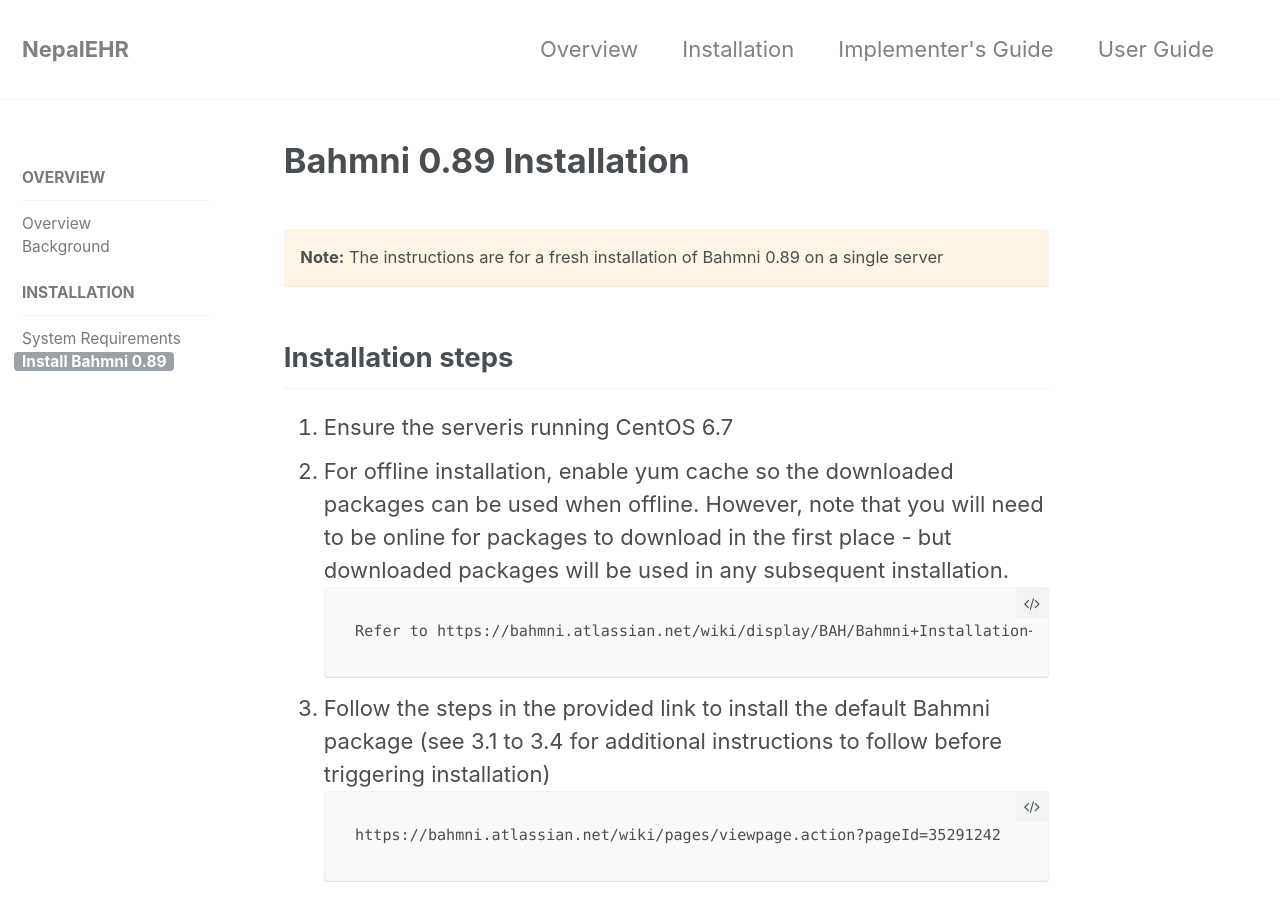
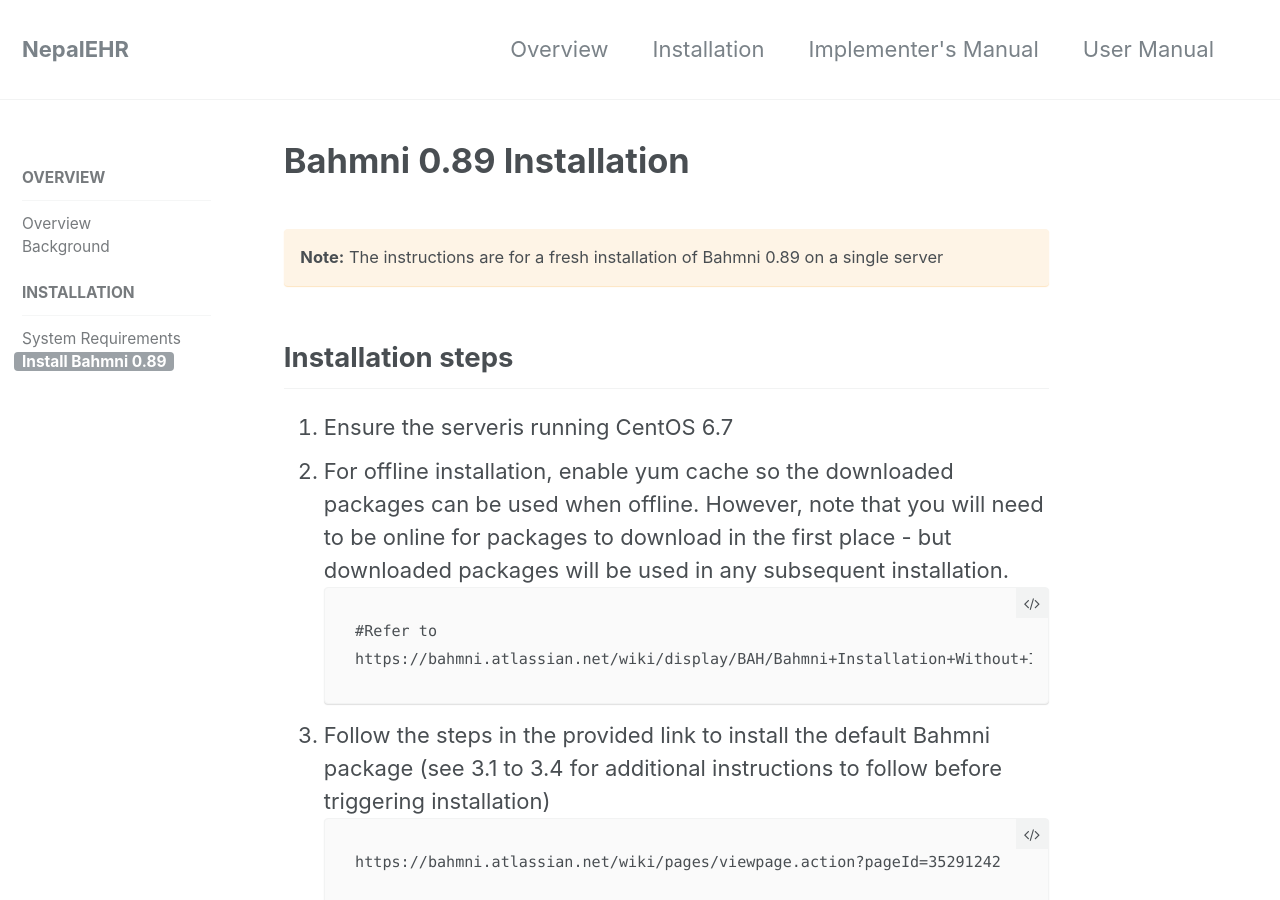
Before and after one commit to dustoncloud/nepalehr.github.io, a Jekyll site: the page built from _pages/06-Installation-089.md, in a window 1280 px wide and 900 px high. Built offline with Jekyll 4.4.1, drawn with Linux system fonts in a browser that asks for light colours.

Commit message:
Content updated

````diff
--- a/_data/navigation.yml
+++ b/_data/navigation.yml
@@ -3,11 +3,11 @@
   - title: "Overview"
     url: /overview/
   - title: "Installation"
-    url: //install-bahmni-089//
-  - title: "Implementer's Guide"
-    url:
-  - title: "User Guide"
-    url:
+    url: /install-bahmni-089/
+  - title: "Implementer's Manual"
+    url: /implementers-manual/
+  - title: "User Manual"
+    url: /user-manual/
 pages:
   - title: Overview
     children:
--- a/_pages/04-01-Installation-089.md
+++ b/_pages/06-Installation-089.md
@@ -13,7 +13,8 @@
 1. Ensure the serveris  running CentOS 6.7
 2. For offline installation, enable yum cache so the downloaded packages can be used when offline. However, note that you will need to be online for packages to download in the first place - but downloaded packages will be used in any subsequent installation.
 ```
-Refer to https://bahmni.atlassian.net/wiki/display/BAH/Bahmni+Installation+Without+Internet)
+#Refer to
+https://bahmni.atlassian.net/wiki/display/BAH/Bahmni+Installation+Without+Internet)
 ```
 3. Follow the steps in the provided link to install the default Bahmni package (see 3.1 to 3.4 for additional instructions to follow before triggering installation)
 ```
````
Also changed, not shown: _pages/03-implementers manual.md (added, +31 -0 lines), _pages/04-user manual.md (added, +31 -0 lines), _pages/00-splash-page.md (renamed from _pages/splash-page.md), _pages/05-system requirements.md (renamed from _pages/03-system requirements.md).
